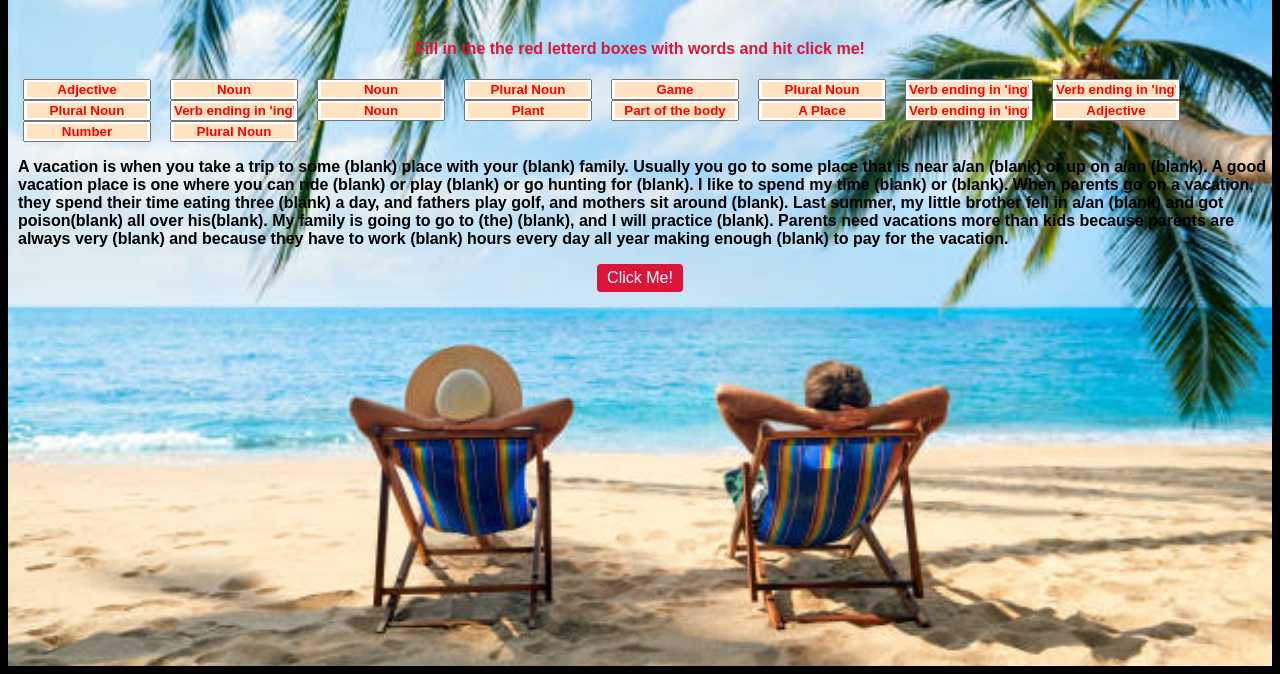
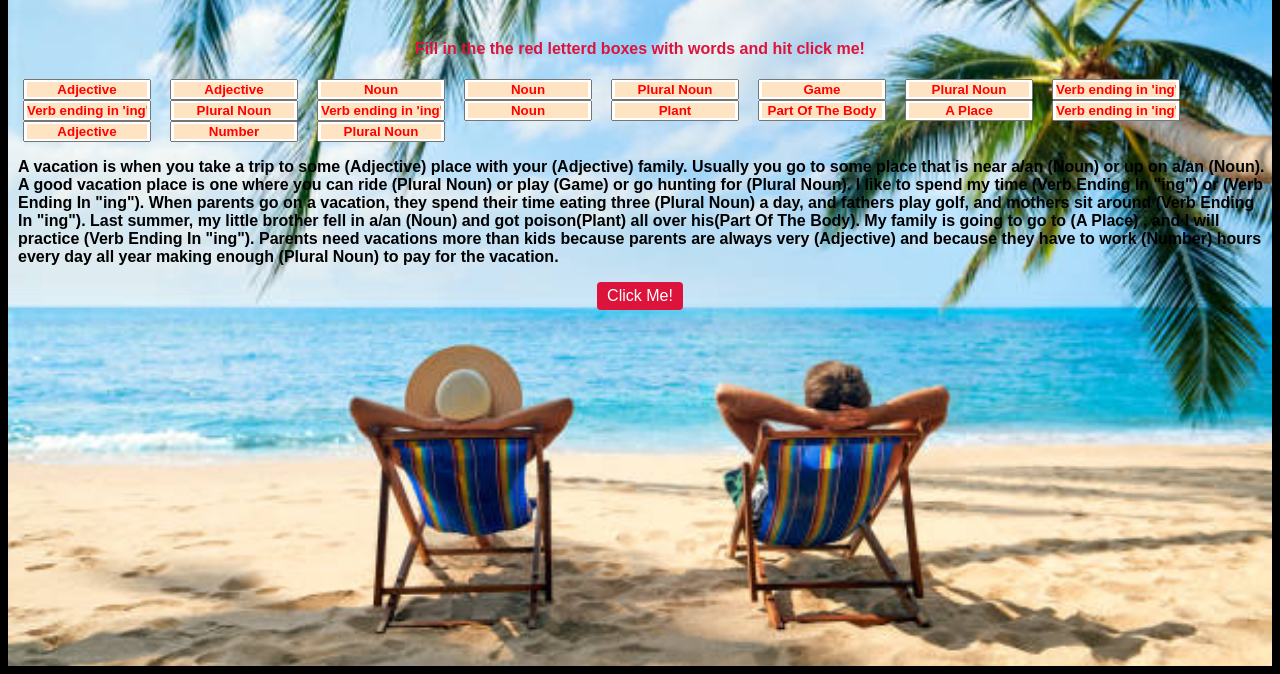
Before and after one commit to Boswecw/madlibs, a plain HTML site: page index.html in a window 1280 px wide. Shown: the part 142-816 px from the top of the page. Drawn offline with Linux system fonts and the light colour scheme.

Commit message:
seventh push

```diff
--- a/app.js
+++ b/app.js
@@ -17,8 +17,10 @@ var word15 = document.getElementById('word15').value;
 var word16 = document.getElementById('word16').value;
 var word17 = document.getElementById('word17').value;
 var word18 = document.getElementById('word18').value;
+var word19 = document.getElementById('word19').value;
 
-var paragraph = `A vacation is when you take a trip to some ${word1} place with your ${word2} family. Usually you go to some place that is near a/an ${word3} or up on a/an ${word4}. A good vacation place is one where you can ride ${word1} or play ${word5} or go hunting for ${word6}. I like to spend my time ${word7} or ${word8}. When parents go on a vacation, they spend their time eating three ${word9} a day, and fathers play golf, and mothers sit around ${word10}. Last summer, my little brother fell in a/an ${word11} and got poison${word12} all over his${word13}. My family is going to go to (the) ${word14}, and I will practice ${word15}. Parents need vacations more than kids because parents are always very ${word16} and because they have to work${word17} hours every day all year making enough ${word18} to pay for the vacation.`
+
+var paragraph = `A vacation is when you take a trip to some ${word1} place with your ${word2} family. Usually you go to some place that is near a/an ${word3} or up on a/an ${word4}. A good vacation place is one where you can ride ${word5} or play ${word6} or go hunting for ${word7}. I like to spend my time ${word8} or ${word9}. When parents go on a vacation, they spend their time eating three ${word10} a day, and fathers play golf, and mothers sit around ${word11}. Last summer, my little brother fell in a/an ${word12} and got poison${word13} all over his${word14}. My family is going to go to (the) ${word15}, and I will practice ${word16}. Parents need vacations more than kids because parents are always very ${word17} and because they have to work${word18} hours every day all year making enough ${word19} to pay for the vacation.`
 
         document.getElementById('answer').innerHTML = paragraph;
 }
--- a/index.html
+++ b/index.html
@@ -15,41 +15,42 @@
     <h4>Fill in the the red letterd boxes with words and hit click me!</h5>
     <div class="words">
     <input type="text" Placeholder="Adjective" id='word1'>
-    <input type="text" Placeholder="Noun" id = 'word2'>
+    <input type="text" Placeholder="Adjective" id = 'word2'>
     <input type="text" Placeholder="Noun" id = 'word3'>
-    <input type="text" Placeholder="Plural Noun" id = 'word4'>
-    <input type="text" Placeholder="Game" id = 'word5'>
-    <input type="text" Placeholder="Plural Noun" id='word6'>
-    <input type="text" Placeholder="Verb ending in 'ing'" id='word7'>
+    <input type="text" Placeholder="Noun" id = 'word4'>
+    <input type="text" Placeholder="Plural Noun" id = 'word5'>
+    <input type="text" Placeholder="Game" id='word6'>
+    <input type="text" Placeholder="Plural Noun" id='word7'>
     <input type="text" Placeholder="Verb ending in 'ing'" id='word8'>
-    <input type="text" Placeholder="Plural Noun" id='word9'>
-    <input type="text" Placeholder="Verb ending in 'ing'" id='word10'>
-    <input type="text" Placeholder="Noun" id='word11'>
-    <input type="text" Placeholder="Plant" id='word12'>
-    <input type="text" Placeholder="Part of the body" id='word13'>
-    <input type="text" Placeholder="A Place" id='word14'>
-    <input type="text" Placeholder="Verb ending in 'ing'" id='word15'>
-    <input type="text" Placeholder="Adjective" id='word16'>
-    <input type="text" Placeholder="Number" id='word17'>
-    <input type="text" Placeholder="Plural Noun" id='word18'>
+    <input type="text" Placeholder="Verb ending in 'ing'" id='word9'>
+    <input type="text" Placeholder="Plural Noun" id='word10'>
+    <input type="text" Placeholder="Verb ending in 'ing'" id='word11'>
+    <input type="text" Placeholder="Noun" id='word12'>
+    <input type="text" Placeholder="Plant" id='word13'>
+    <input type="text" Placeholder="Part Of The Body" id='word14'>
+    <input type="text" Placeholder="A Place" id='word15'>
+    <input type="text" Placeholder="Verb ending in 'ing'" id='word16'>
+    <input type="text" Placeholder="Adjective" id='word17'>
+    <input type="text" Placeholder="Number" id='word18'>
+    <input type="text" Placeholder="Plural Noun" id='word19'>
     </div>
 
     <p>
-        A vacation is when you take a trip to some (blank) place
-        with your (blank) family. Usually you go to some place
-        that is near a/an (blank) or up on a/an (blank).
-        A good vacation place is one where you can ride (blank)
-        or play (blank) or go hunting for (blank). I like
-        to spend my time (blank) or (blank).
+        A vacation is when you take a trip to some (Adjective) place
+        with your (Adjective) family. Usually you go to some place
+        that is near a/an (Noun) or up on a/an (Noun).
+        A good vacation place is one where you can ride (Plural Noun)
+        or play (Game) or go hunting for (Plural Noun). I like
+        to spend my time (Verb Ending In "ing") or (Verb Ending In "ing").
         When parents go on a vacation, they spend their time eating
-        three (blank) a day, and fathers play golf, and mothers
-        sit around (blank). Last summer, my little brother
-        fell in a/an (blank) and got poison(blank) all
-        over his(blank). My family is going to go to (the)
-        (blank), and I will practice (blank). Parents
+        three (Plural Noun) a day, and fathers play golf, and mothers
+        sit around (Verb Ending In "ing"). Last summer, my little brother
+        fell in a/an (Noun) and got poison(Plant) all
+        over his(Part Of The Body). My family is going to go to (A Place)
+        , and I will practice (Verb Ending In "ing"). Parents
         need vacations more than kids because parents are always very
-        (blank) and because they have to work (blank)
-        hours every day all year making enough (blank) to pay
+        (Adjective) and because they have to work (Number)
+        hours every day all year making enough (Plural Noun) to pay
         for the vacation.
     </p>
 
```
